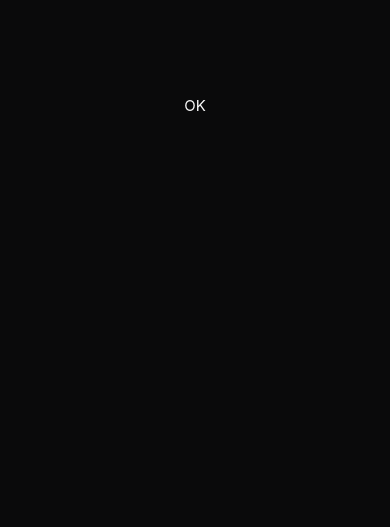
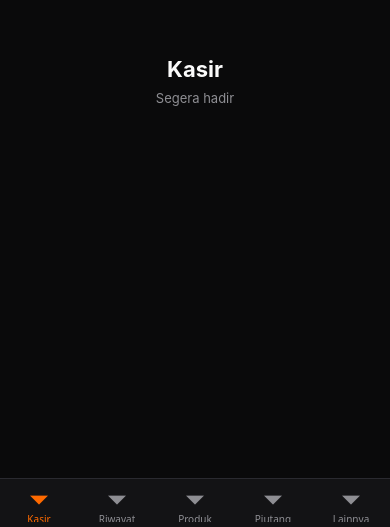
Before and after one commit to NightMare1703/OrderKasir, a React Native app: screen /MainTabs in a window 390 px wide. Shown: the part 317-844 px from the top of the page. Built offline with nearby package versions, Linux system fonts and the light colour scheme.

Commit message:
install React Navigation v7, menangani error app boot ke layar  (T0.3)

```diff
--- a/App.tsx
+++ b/App.tsx
@@ -1,30 +1 @@
-import { useTranslation } from 'react-i18next';
-import { StyleSheet, Text, View } from 'react-native';
-
-import './src/i18n/index';
-import { colors, typography } from './src/theme';
-
-const App = () => {
-  const { t } = useTranslation();
-
-  return (
-    <View style={styles.container}>
-      <Text style={styles.i18nCheck}>{t('common.ok')}</Text>
-    </View>
-  );
-};
-
-const styles = StyleSheet.create({
-  container: {
-    alignItems: 'center',
-    backgroundColor: colors.black[900],
-    flex: 1,
-    justifyContent: 'center',
-  },
-  i18nCheck: {
-    ...typography.body,
-    color: colors.white[50],
-  },
-});
-
-export default App;
+export { default } from './src/app/App';
--- a/jest.config.js
+++ b/jest.config.js
@@ -1,3 +1,7 @@
 module.exports = {
   preset: '@react-native/jest-preset',
+  setupFiles: ['./jest.setup.js'],
+  transformIgnorePatterns: [
+    'node_modules/(?!(react-native|@react-native|@react-navigation)/)',
+  ],
 };
--- a/package.json
+++ b/package.json
@@ -11,11 +11,15 @@
   },
   "dependencies": {
     "@react-native/new-app-screen": "0.87.0",
+    "@react-navigation/bottom-tabs": "^7.18.17",
+    "@react-navigation/native": "^7.3.17",
+    "@react-navigation/native-stack": "^7.18.9",
     "i18next": "^26.4.0",
     "react": "19.2.3",
     "react-i18next": "^17.0.12",
     "react-native": "0.87.0",
-    "react-native-safe-area-context": "^5.5.2"
+    "react-native-safe-area-context": "^5.5.2",
+    "react-native-screens": "^4.27.0"
   },
   "devDependencies": {
     "@babel/core": "^7.25.2",
--- /dev/null
+++ b/src/app/App.tsx
@@ -0,0 +1,15 @@
+import * as React from 'react';
+
+import '../i18n';
+import { Providers } from './providers';
+import { RootNavigator } from './navigation';
+
+const App = () => {
+  return (
+    <Providers>
+      <RootNavigator />
+    </Providers>
+  );
+};
+
+export default App;
--- /dev/null
+++ b/src/app/PlaceholderScreen.tsx
@@ -0,0 +1,40 @@
+import { useTranslation } from 'react-i18next';
+import * as React from 'react';
+import { StyleSheet, Text, View } from 'react-native';
+
+import { colors, spacing, typography } from '../theme';
+
+type Props = {
+  titleKey: string;
+};
+
+// Stub layar kosong untuk T0.3; diganti layar sungguhan per task berikutnya.
+export const PlaceholderScreen = ({ titleKey }: Props) => {
+  const { t } = useTranslation();
+
+  return (
+    <View style={styles.container}>
+      <Text style={styles.title}>{t(titleKey)}</Text>
+      <Text style={styles.hint}>{t('common.comingSoon')}</Text>
+    </View>
+  );
+};
+
+const styles = StyleSheet.create({
+  container: {
+    alignItems: 'center',
+    backgroundColor: colors.black[900],
+    flex: 1,
+    justifyContent: 'center',
+    padding: spacing.lg,
+  },
+  hint: {
+    ...typography.caption,
+    color: colors.white[150],
+    marginTop: spacing.sm,
+  },
+  title: {
+    ...typography.title,
+    color: colors.white[50],
+  },
+});
--- /dev/null
+++ b/src/app/navigation.tsx
@@ -0,0 +1,108 @@
+import {
+  DefaultTheme,
+  NavigationContainer,
+  type Theme,
+} from '@react-navigation/native';
+import { createBottomTabNavigator } from '@react-navigation/bottom-tabs';
+import { createNativeStackNavigator } from '@react-navigation/native-stack';
+import { useTranslation } from 'react-i18next';
+import * as React from 'react';
+
+import { colors } from '../theme';
+import { PlaceholderScreen } from './PlaceholderScreen';
+
+export type RootStackParamList = {
+  Login: undefined;
+  MainTabs: undefined;
+};
+
+export type MainTabParamList = {
+  PosTab: undefined;
+  HistoryTab: undefined;
+  ProductsTab: undefined;
+  DebtsTab: undefined;
+  MoreTab: undefined;
+};
+
+const RootStack = createNativeStackNavigator<RootStackParamList>();
+const MainTabs = createBottomTabNavigator<MainTabParamList>();
+
+// Stub layar kosong sesuai SCREENS.md peta navigasi: LoginPin → MainTabs.
+// Diganti layar sungguhan pada task masing-masing.
+const LoginStub = () => <PlaceholderScreen titleKey="auth.title" />;
+const PosTabStub = () => <PlaceholderScreen titleKey="pos.title" />;
+const HistoryTabStub = () => <PlaceholderScreen titleKey="history.title" />;
+const ProductsTabStub = () => <PlaceholderScreen titleKey="products.title" />;
+const DebtsTabStub = () => <PlaceholderScreen titleKey="customers.title" />;
+const MoreTabStub = () => <PlaceholderScreen titleKey="common.more" />;
+
+const navigationTheme: Theme = {
+  ...DefaultTheme,
+  dark: true,
+  colors: {
+    ...DefaultTheme.colors,
+    primary: colors.orange[500],
+    background: colors.black[900],
+    card: colors.black[800],
+    text: colors.white[50],
+    border: colors.black[600],
+    notification: colors.orange[500],
+  },
+};
+
+const MainTabsNavigator = () => {
+  const { t } = useTranslation();
+
+  return (
+    <MainTabs.Navigator
+      screenOptions={{
+        headerShown: false,
+        tabBarActiveTintColor: colors.orange[500],
+        tabBarInactiveTintColor: colors.white[150],
+        tabBarStyle: {
+          backgroundColor: colors.black[800],
+          borderTopColor: colors.black[600],
+        },
+      }}>
+      <MainTabs.Screen
+        name="PosTab"
+        component={PosTabStub}
+        options={{ tabBarLabel: t('pos.title') }}
+      />
+      <MainTabs.Screen
+        name="HistoryTab"
+        component={HistoryTabStub}
+        options={{ tabBarLabel: t('history.title') }}
+      />
+      <MainTabs.Screen
+        name="ProductsTab"
+        component={ProductsTabStub}
+        options={{ tabBarLabel: t('products.title') }}
+      />
+      <MainTabs.Screen
+        name="DebtsTab"
+        component={DebtsTabStub}
+        options={{ tabBarLabel: t('customers.title') }}
+      />
+      <MainTabs.Screen
+        name="MoreTab"
+        component={MoreTabStub}
+        options={{ tabBarLabel: t('common.more') }}
+      />
+    </MainTabs.Navigator>
+  );
+};
+
+export const RootNavigator = () => (
+  <NavigationContainer theme={navigationTheme}>
+    <RootStack.Navigator
+      initialRouteName="Login"
+      screenOptions={{
+        contentStyle: { backgroundColor: colors.black[900] },
+        headerShown: false,
+      }}>
+      <RootStack.Screen name="Login" component={LoginStub} />
+      <RootStack.Screen name="MainTabs" component={MainTabsNavigator} />
+    </RootStack.Navigator>
+  </NavigationContainer>
+);
--- /dev/null
+++ b/src/app/providers.tsx
@@ -0,0 +1,10 @@
+import * as React from 'react';
+import { SafeAreaProvider } from 'react-native-safe-area-context';
+
+type Props = {
+  children: React.ReactNode;
+};
+
+export const Providers = ({ children }: Props) => {
+  return <SafeAreaProvider>{children}</SafeAreaProvider>;
+};
--- a/src/i18n/locales/en.json
+++ b/src/i18n/locales/en.json
@@ -1,16 +1,28 @@
 {
   "common": {
     "ok": "OK",
-    "cancel": "Cancel"
+    "cancel": "Cancel",
+    "more": "More",
+    "comingSoon": "Coming soon"
   },
-  "auth": {},
-  "pos": {},
+  "auth": {
+    "title": "PIN Login"
+  },
+  "pos": {
+    "title": "Cashier"
+  },
   "payment": {},
   "success": {},
-  "history": {},
-  "products": {},
+  "history": {
+    "title": "History"
+  },
+  "products": {
+    "title": "Products"
+  },
   "inventory": {},
-  "customers": {},
+  "customers": {
+    "title": "Debts"
+  },
   "shift": {},
   "reports": {},
   "settings": {},
--- a/src/i18n/locales/id.json
+++ b/src/i18n/locales/id.json
@@ -1,16 +1,28 @@
 {
   "common": {
     "ok": "OK",
-    "cancel": "Batal"
+    "cancel": "Batal",
+    "more": "Lainnya",
+    "comingSoon": "Segera hadir"
   },
-  "auth": {},
-  "pos": {},
+  "auth": {
+    "title": "Login PIN"
+  },
+  "pos": {
+    "title": "Kasir"
+  },
   "payment": {},
   "success": {},
-  "history": {},
-  "products": {},
+  "history": {
+    "title": "Riwayat"
+  },
+  "products": {
+    "title": "Produk"
+  },
   "inventory": {},
-  "customers": {},
+  "customers": {
+    "title": "Piutang"
+  },
   "shift": {},
   "reports": {},
   "settings": {},
```
Also changed, not shown: jest.setup.js (added, +50 -0 lines), .eslintrc.js, 2 other files (tests, documents, lock files or other folders).
